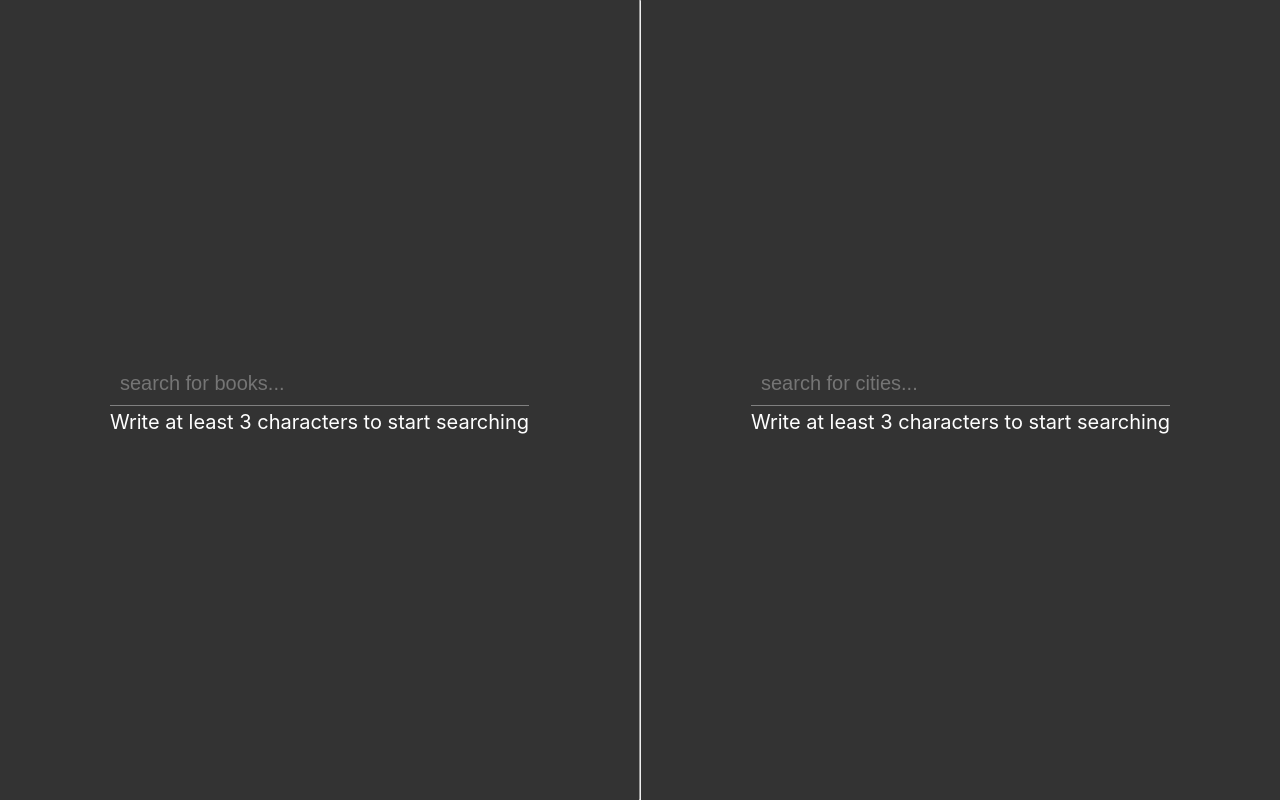
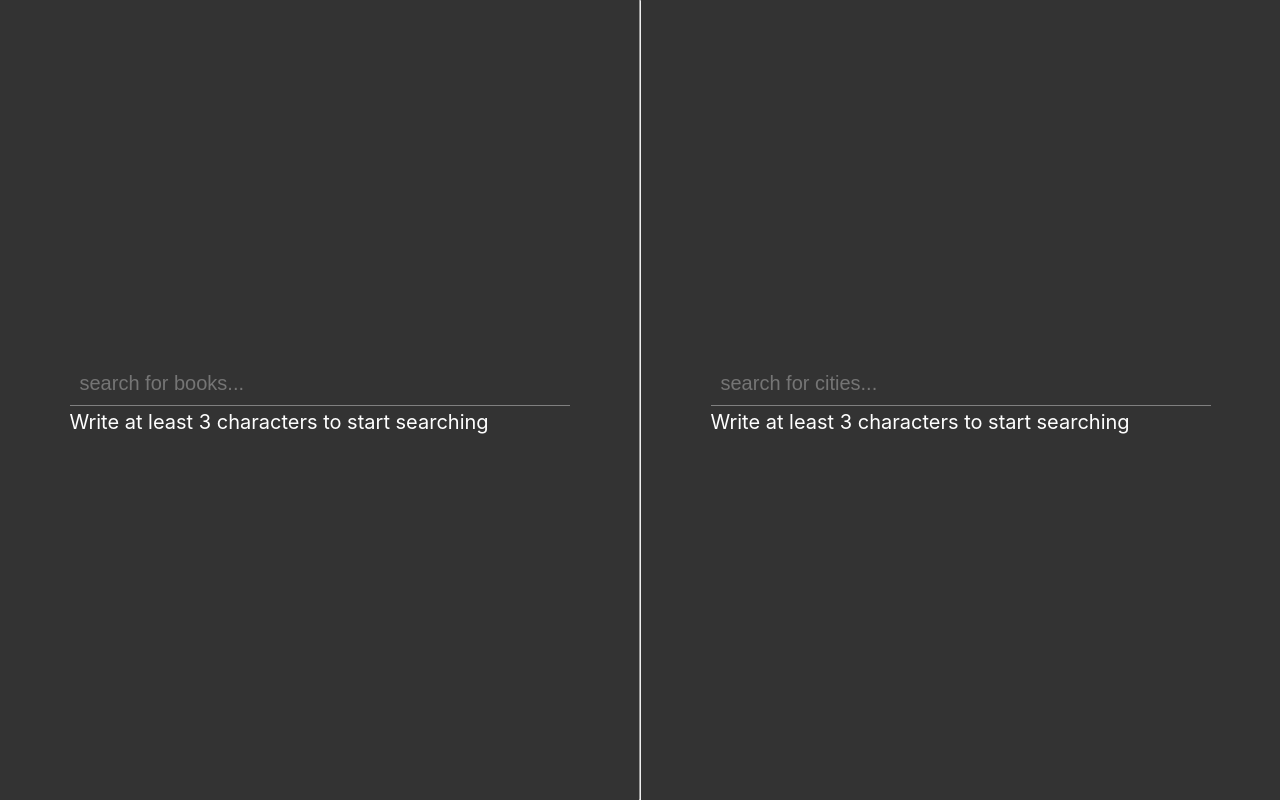
Before and after one commit to aghArdeshir/storyteq-assessment, a Vue app: page / in a window 1280 px wide. Built offline with nearby package versions, Linux system fonts and the light colour scheme.

Commit message:
minor styling improvement

```diff
--- a/src/components/AutoComplete.vue
+++ b/src/components/AutoComplete.vue
@@ -127,6 +127,7 @@ input[type="text"] {
 }
 
 .autocomplete-wrapper {
+  position: relative;
   font-size: 20px;
 }
 
@@ -139,6 +140,12 @@ input[type="text"] {
   border-bottom: 1px solid gray;
 }
 
+@media (min-width: 1000px) {
+  .chips-and-input {
+    min-width: 500px;
+  }
+}
+
 .chips-and-input input {
   border: none;
   background-color: transparent;
@@ -149,5 +156,7 @@ input[type="text"] {
 .autocomplete-popup {
   background-color: blueviolet;
   box-shadow: 0px 0px 8px black;
+  position: absolute;
+  width: 100%;
 }
 </style>
```
